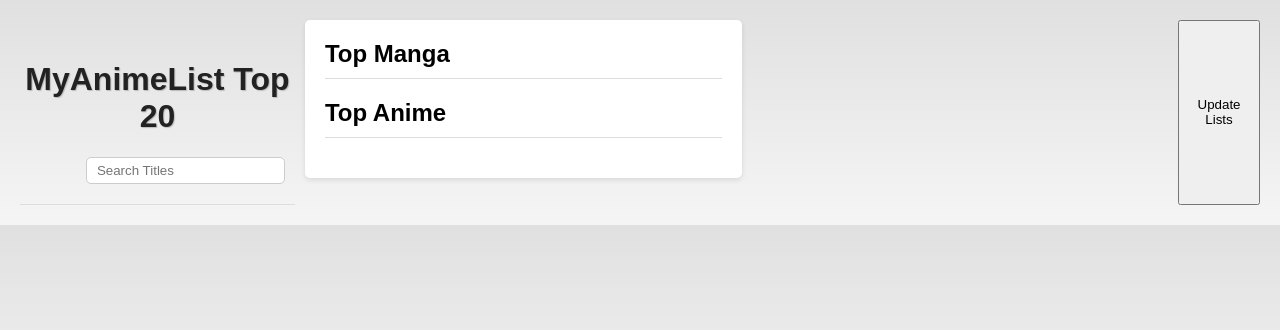
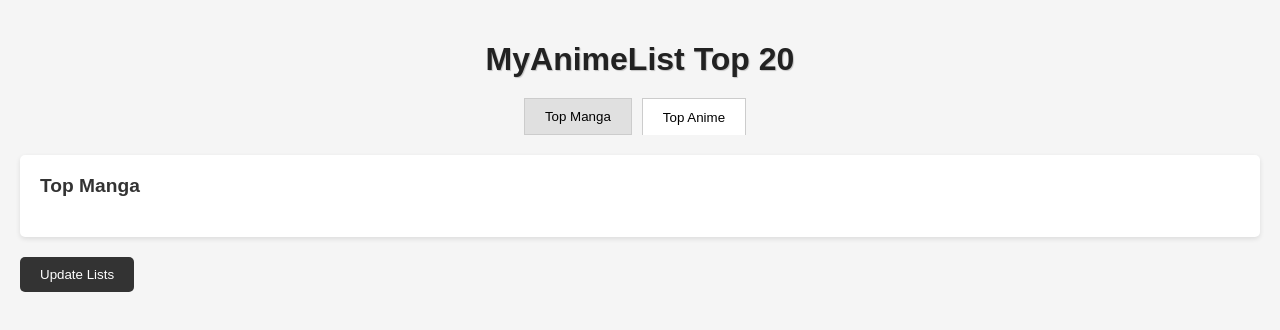
Before and after one commit to alphastark/myTestSite, a plain HTML site: page index.html in a window 1280 px wide. Drawn offline with Linux system fonts and the light colour scheme; no server answers.

Commit message:
Add files via upload

```diff
--- a/index.html
+++ b/index.html
@@ -10,19 +10,21 @@
 <body>
   <header>
     <h1>MyAnimeList Top 20</h1>
-    <input type="text" id="search-bar" placeholder="Search Titles">
   </header>
   <main>
-    <section id="top-sections">
-      <div id="top-manga">
+    <div class="tabs">
+      <button class="tab active" data-tab="manga">Top Manga</button>
+      <button class="tab" data-tab="anime">Top Anime</button>
+    </div>
+    <div class="content-container">
+      <section id="top-manga">
         <h2>Top Manga</h2>
         <ul></ul>
-      </div>
-      <div id="top-anime">
-        <h2>Top Anime</h2>
+      </section>
+      <section id="top-anime" style="display: none;"> <h2>Top Anime</h2>
         <ul></ul>
-      </div>
-    </section>
+      </section>
+    </div>
   </main>
   <button id="update-button">Update Lists</button>
   <script src="script.js"></script>
--- a/script.js
+++ b/script.js
@@ -1,4 +1,7 @@
 const clientId = "YOUR_CLIENT_ID"; // Replace with your actual MyAnimeList API client ID
+const tabs = document.querySelectorAll('.tab');
+const contentSections = document.querySelectorAll('.content-container section');
+
 
 const updateLists = async () => {
   const baseUrl = "https://api.jikan.moe/v4/top"; // Base URL for v4 API
@@ -65,3 +68,13 @@ const updateButton = document.getElementById("update-button");
 updateButton.addEventListener("click", updateLists);
 
 updateLists(); // Initial fetch on page load
+
+tabs.forEach(tab => tab.addEventListener('click', (e) => {
+  const targetSection = document.getElementById(e.target.dataset.tab);
+
+  tabs.forEach(tab => tab.classList.remove('active'));
+  e.target.classList.add('active');
+
+  contentSections.forEach(section => section.style.display = 'none');
+  targetSection.style.display = 'block';
+}));
--- a/style.css
+++ b/style.css
@@ -2,118 +2,71 @@ body {
   font-family: Arial, sans-serif;
   margin: 0;
   padding: 20px;
-  background: linear-gradient(#e0e0e0, #f5f5f5);
-  /* Removed min-height and vertical centering styles */
-  display: flex; /* Center content horizontally */
-  justify-content: center; /* Align to center */
+  background-color: #f5f5f5;
 }
 
 h1 {
   text-align: center;
   color: #222;
   text-shadow: 1px 1px 1px rgba(0, 0, 0, 0.2);
+  font-size: 2em;
+  margin-bottom: 20px;
 }
 
-header {
-  padding: 20px 0;
-  border-bottom: 1px solid #ddd;
+.tabs {
+  display: flex;
+  justify-content: center;
+  margin-bottom: 20px;
 }
 
-main {
-  width: 80%; /* Adjust width as needed */
+.tab {
+  background-color: #fff;
+  border: 1px solid #ccc;
+  border-bottom: none;
+  padding: 10px 20px;
+  cursor: pointer;
+  margin-right: 10px;
+}
+
+.tab.active {
+  background-color: #e0e0e0;
+  border-bottom: 1px solid #ccc;
+}
+
+.content-container {
+  background-color: #fff;
+  padding: 20px;
+  border-radius: 5px;
+  box-shadow: 0 2px 5px rgba(0, 0, 0, 0.1);
 }
 
 section {
-  width: 45%; /* Equal width for both sections */
-  display: inline-block; /* Display sections side-by-side */
-  padding: 20px;
-  border-radius: 5px;
-  box-shadow: 0 2px 5px rgba(0, 0, 0, 0.1);
-  background-color: #fff;
-  margin: 0 10px; /* Add margin for spacing */
-  vertical-align: top; /* Ensure sections align at the top */
+  margin-bottom: 20px;
 }
 
-#top-sections {
-  /* Removed display: flex; as centering is done on body element */
-}
-
-/* Ensure section headings are visible */
 section h2 {
-  margin-top: 0; /* Remove potential margin */
-  padding-bottom: 10px; /* Add space below heading */
-  border-bottom: 1px solid #ddd; /* Add subtle border */
+  margin-top: 0;
+  margin-bottom: 10px;
+  font-size: 1.2em;
+  color: #333;
 }
 
 ul {
   list-style: none;
   padding: 0;
+  margin: 0;
 }
 
 li {
-  display: flex;
-  align-items: center;
-  margin-bottom: 15px;
-  padding: 10px;
-  border-radius: 5px;
-  transition: all 0.2s ease-in-out;
-  cursor: pointer; /* Indicate clickable list items */
-}
-
-li:hover {
-  background-color: #f0f0f0;
-}
-
-li img {
-  width: 80px;
-  height: auto;
-  margin-right: 20px;
-  border-radius: 5px;
-}
-
-li h3 {
-  font-size: 18px;
   margin-bottom: 5px;
 }
 
-li p {
-  font-size: 14px;
-  margin-bottom: 0;
-  line-height: 1.5; /* Adjust line height for better readability */
+#update-button {
+  background-color: #333;
+  color: #fff;
+  padding: 10px 20px;
+  border: none;
+  border-radius: 5px;
+  cursor: pointer;
+  margin-top: 20px;
 }
-
-#search-bar {
-  padding: 5px 10px;
-  border: 1px solid #ccc;
-  border-radius: 5px;
-  margin-right: 10px;
-  float: right;
-}
-
-/* Star rating example (replace with your implementation) */
-.star-rating {
-  display: inline-block;
-  width: 60px;
-}
-
-.star-rating:before {
-  content: '★★★★★';
-  color: #ccc;
-  font-size: 12px;
-}
-
-.star-rating span {
-  position: absolute;
-  width: 60px;
-  display: block;
-  overflow: hidden;
-}
-
-.star-rating span:after {
-  content: '★★★★★';
-  color: gold;
-  font-size: 12px;
-  position: absolute;
-}
-
-/* Adjust
```
